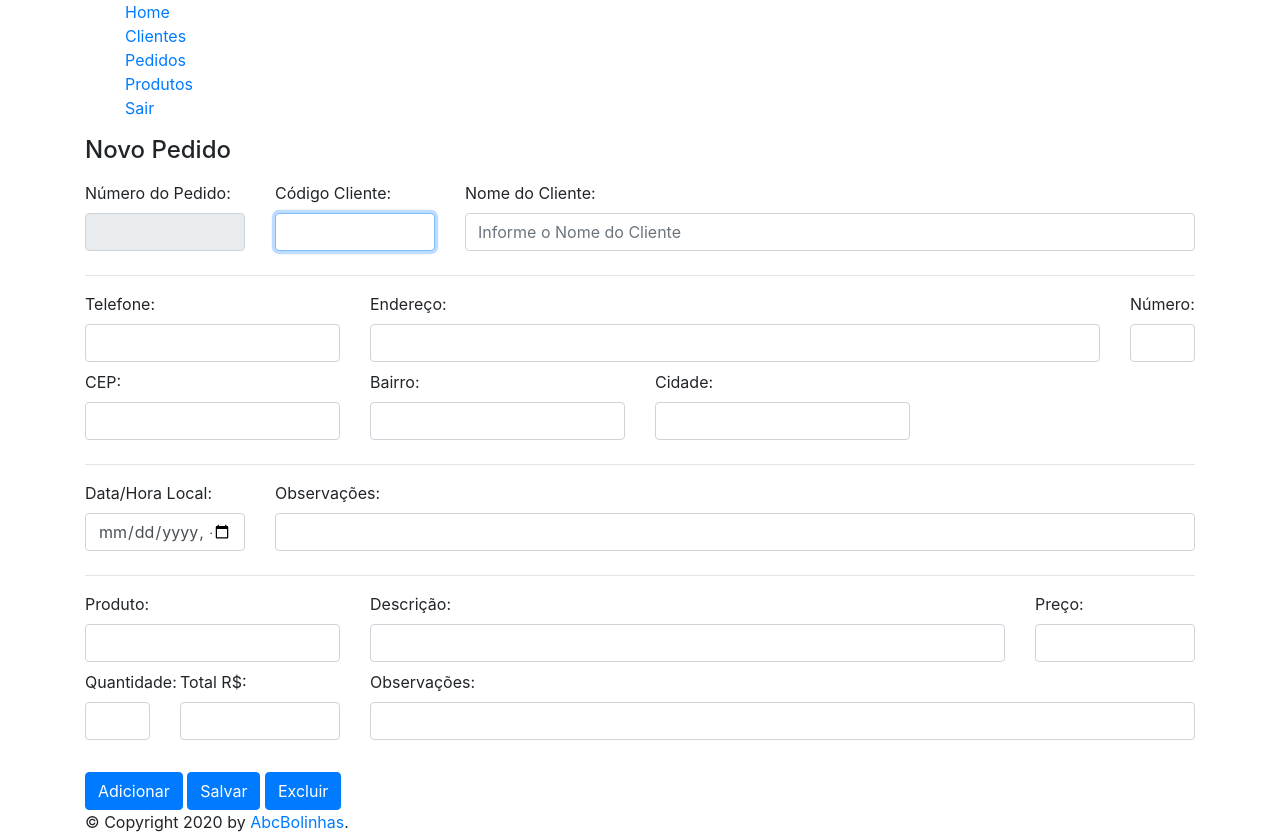
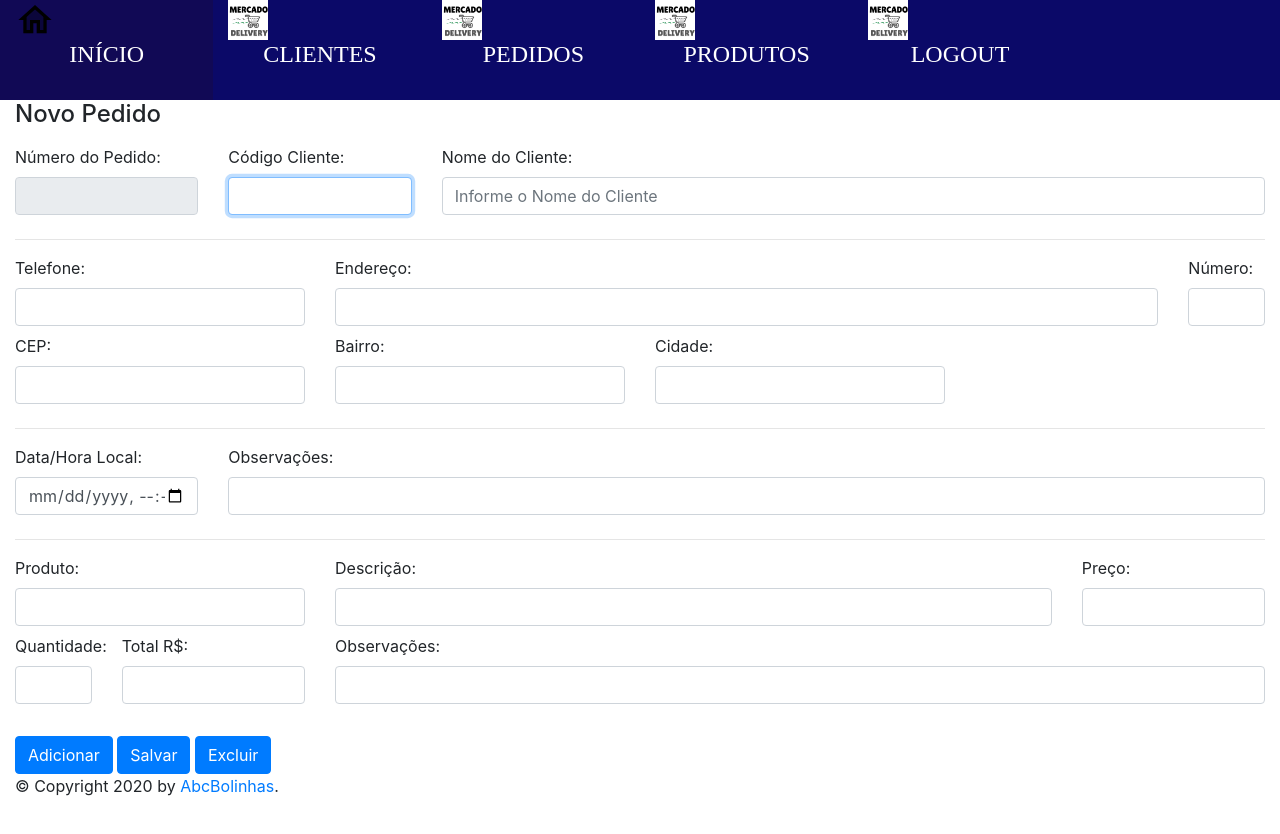
Before and after one commit to emssouza/DevWebPythonProjetoEstudo2020_02, a Flask app: page /pedido/formPedido in a window 1280 px wide. After the commit the page ends 796 px from the top, so only its background shows below. Run offline with Flask 2, Linux system fonts and the light colour scheme; the visitor is signed in with stand-in values (Sample User, id 1); parts of the project's set-up code (start-up, migrations or seed data) failed here and were passed over; some libraries are stand-ins or nearby versions.

Commit message:
Atualizando menu navibar

```diff
--- /dev/null
+++ b/static/css/modelo.css
@@ -0,0 +1,125 @@
+/* NAVIGATION BAR */
+.menubar
+{
+  background-color: #0b0968;
+  height: 100px;
+}
+.center-block
+{
+  height: 40px !important;
+  width: 40px !important;
+}
+@media (min-width: 768) {
+.navibar .col-md-1,
+  .navibar .col-sm-1,
+  .navibar .col-lg-1 {
+    width: 14.285714285714285714285714285714%;
+    *width: 14.285714285714285714285714285714%;
+    padding-top: 15px;
+  }
+}
+
+@media (min-width: 992px) {
+.navibar .col-md-1,
+  .navibar .col-sm-1,
+  .navibar .col-lg-1 {
+    width: 14.285714285714285714285714285714%;
+    *width: 14.285714285714285714285714285714%;
+    padding-top: 15px;
+  }
+}
+
+@media (min-width: 1200px) {
+.navibar .col-md-1,
+  .navibar .col-sm-1,
+  .navibar .col-lg-1 {
+    width: 14.285714285714285714285714285714%;
+    *width: 14.285714285714285714285714285714%;
+    padding-top: 15px;
+  }
+}
+
+/* DROPDOWN MENU */
+.flipdown
+{
+  overflow: hidden;
+}
+
+.flipdown .flipbtn
+{
+    font-size: 16px;
+    border: none;
+    outline: none;
+    color: black;
+    background-color: inherit;
+}
+
+.navibutton:hover
+{
+  background-color: #110955;
+}
+
+.navibutton a:hover
+{
+  text-decoration: none;
+  color: white;
+}
+.onfocus
+{
+  background-color: #0a0252;
+}
+
+/* DROPDOWN CONTENTS */
+.flipdown-menu
+{
+    display: none;
+    position: absolute;
+    background-color: #fff;
+    left:0px;
+    min-width: 183px;
+    box-shadow: 0px 8px 16px 0px rgba(0,0,0,0.2);
+    z-index: 1;
+}
+
+.flipdown-menu a
+{
+    float: none;
+    color: black;
+    padding: 12px 16px;
+    text-decoration: none;
+    display: block;
+    text-align: left;
+}
+
+.flipdown-menu a:hover
+{
+      background-color: #072547;
+      color:white;
+}
+
+.flipdown:hover .flipdown-menu
+{
+  display:block;
+}
+
+/*--------------------------------*/
+@keyframes bounce
+{
+    1%{bottom:0;}
+    20%  {bottom:-3px;}
+    50%  {bottom:0px;}
+    70%  {bottom:0px;}
+    100% {bottom:0px;}
+}
+.navibutton:hover
+{
+  transition: 1s;
+  animation-name: bounce;
+  animation-duration: 1.5s;
+}
+h6
+{
+  font-family: Quicksand;
+  font-size: 1.5em !important;
+  color: white;
+}
--- a/templates/modelo.html
+++ b/templates/modelo.html
@@ -7,36 +7,70 @@
     <meta name="viewport" content="width=device-width, initial-scale=1, shrink-to-fit=no">
     <meta http-equiv="X-UA-Compatible" content="ie=edge">
     <title>{% block title %}{% endblock %} - AbcBolinhas</title>
-    <link rel="stylesheet" href="{{ url_for('static', filename='bootstrap-4.5.2/bootstrap-4.5.2-dist/css/bootstrap.min.css') }}">
+    <link rel="stylesheet"
+        href="{{ url_for('static', filename='bootstrap-4.5.2/bootstrap-4.5.2-dist/css/bootstrap.min.css') }}">
+    <link rel="stylesheet" type="text/css" href="{{ url_for('static', filename='css/modelo.css') }}" />
     {% endblock %}
 </head>
 
 <body>
-    <div class="container">
-        <ul>
+    <div class="container-fluid">
+        <div class="row menubar navibar">
+            <!-- HOME -->
+            <div class="home col-md-2 navibutton">
                 <form id="menuHome" action="{{ url_for('home.home') }}" method="POST">
-                <a href="javascript:;" onclick=" document.getElementById('menuHome').submit();">Home</a>
+                    <a href="javascript:;" onclick=" document.getElementById('menuHome').submit();">
+                        <img src="media_files/home.svg" class="center-block">
+                        <h6 class="text-center">INÍCIO <span class="caret"></span></h6>
+                    </a>
                 </form>
+            </div>
+            <!-- CLIENTES -->
+            <div class="col-md-2 navibutton">
                 <form id="menuClientes" action="{{ url_for('cliente.formListaClientes') }}" method="POST">
-                <a href="javascript:;" onclick=" document.getElementById('menuClientes').submit();">Clientes</a>
+                    <a href="javascript:;" onclick=" document.getElementById('menuClientes').submit();">
+                        <img src="media_files/teste.png" class="center-block">
+                        <h6 class="text-center">CLIENTES <span class="caret"></span></h6>
+                    </a>
                 </form>
+            </div>
+            <!-- PEDIDOS -->
+            <div class="col-md-2 navibutton">
                 <form id="menuPedidos" action="{{ url_for('pedido.formListaPedidos') }}" method="POST">
-                <a href="javascript:;" onclick=" document.getElementById('menuPedidos').submit();">Pedidos</a>
+                    <a href="javascript:;" onclick=" document.getElementById('menuPedidos').submit();">
+                        <img src="media_files/teste.png" class="center-block">
+                        <h6 class="text-center">PEDIDOS<span class="caret"
+                                style="position:absolute; right:-1px; bottom:19px"></span></h6>
+                    </a>
                 </form>
+            </div>
+            <!-- PRODUTOS -->
+            <div class="col-md-2 navibutton">
                 <form id="menuProdutos" action="{{ url_for('produto.formListaProdutos') }}" method="POST">
-                <a href="javascript:;" onclick=" document.getElementById('menuProdutos').submit();">Produtos</a>
+                    <a href="javascript:;" onclick=" document.getElementById('menuProdutos').submit();">
+                        <img src="media_files/teste.png" class="center-block">
+                        <h6 class="text-center">PRODUTOS</h6></a>
                 </form>
+            </div>
+            <!-- LOGOUT -->
+            <div class="col-md-2 navibutton">
                 <form id="menulogout" action="{{ url_for('login.logout') }}" method="POST">
-                <a href="javascript:;" onclick=" document.getElementById('menulogout').submit();">Sair</a>
+                    <a href="javascript:;" onclick=" document.getElementById('menulogout').submit();">
+                        <span>
+                            <img src="media_files/teste.png" class="center-block">
+                            <h6 class="text-center">LOGOUT</h6>
+                        </span>
+                    </a>
                 </form>
-        </ul>
-
+            </div>
+        </div>
         {% block content %}{% endblock %}
 
         {% block footer %}
         &copy; Copyright 2020 by <a href="http://127.0.0.1:5000/">AbcBolinhas</a>.
         {% endblock %}
     </div>
+
     <script src="{{ url_for('static', filename='bootstrap-4.5.2/bootstrap-4.5.2-dist/js/bootstrap.min.js') }}"></script>
 </body>
 
```
Also changed, not shown: templates/modelo2.html (deleted, +0 -87 lines), templates/modelo_old.html (added, +43 -0 lines). Lines whose indentation alone changed are shown as unchanged.
